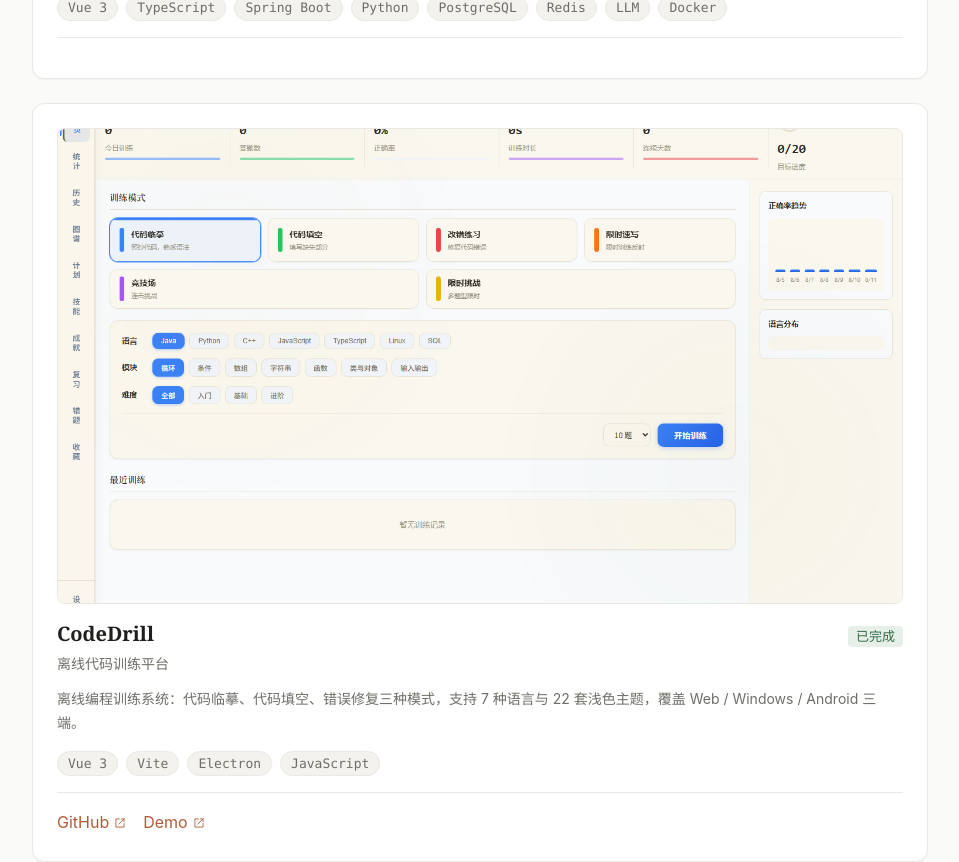
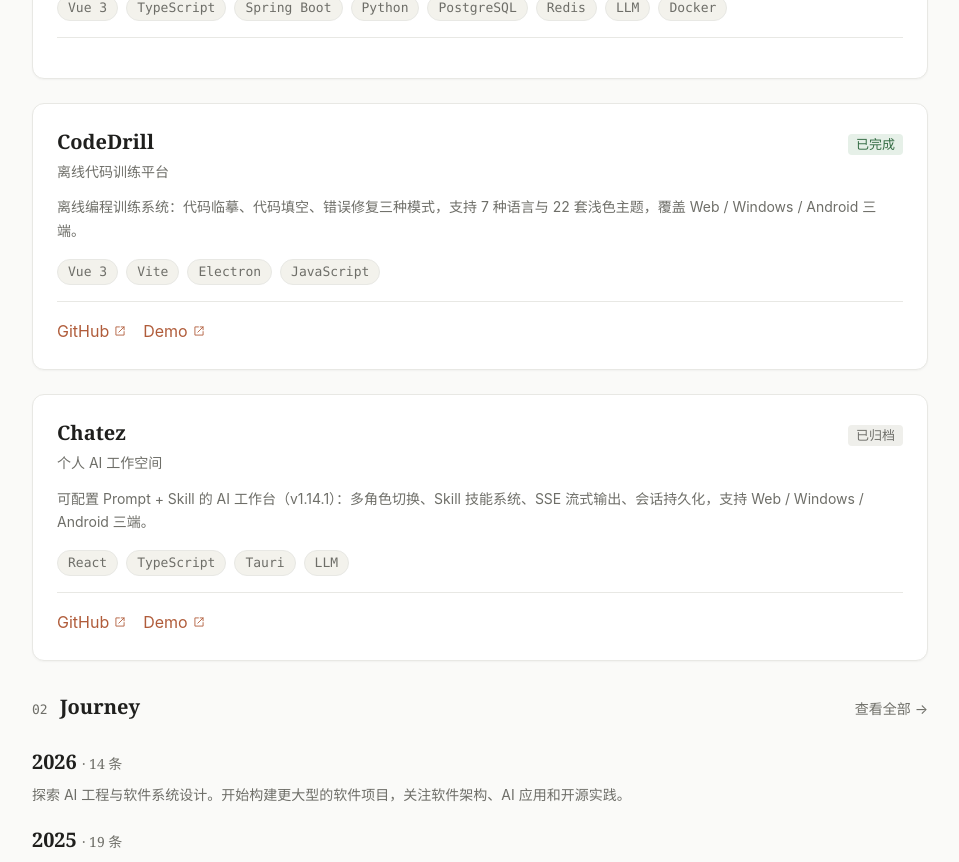
Before and after one commit to anyuer678/yuer.dev, a Vue app: page /about in a window 1280 px wide. Shown: the part 2520-3382 px from the top of the page, without its empty margins (160-1119 px from the left). Built offline with nearby package versions, Linux system fonts and the light colour scheme.

Commit message:
fix(about): Selected Projects 区块去掉封面图

```diff
--- a/src/pages/About.vue
+++ b/src/pages/About.vue
@@ -156,7 +156,7 @@
       <section class="about__block">
         <SectionTitle index="01" title="Selected Projects" to="/projects" />
         <div class="about__projects">
-          <ProjectCard v-for="p in selectedProjects" :key="p.slug" :project="p" />
+          <ProjectCard v-for="p in selectedProjects" :key="p.slug" :project="p" :show-cover="false" />
         </div>
       </section>
 
```
